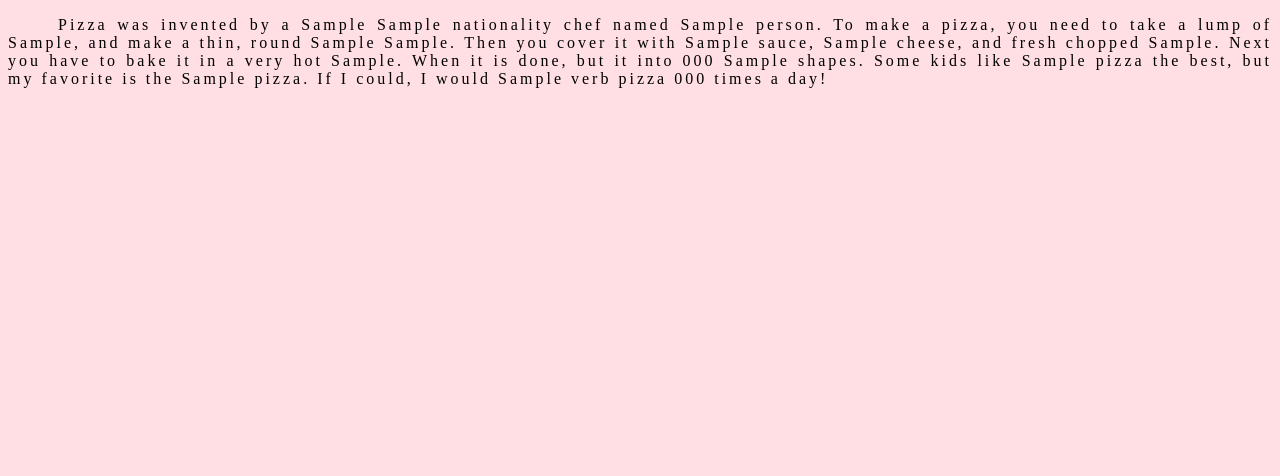
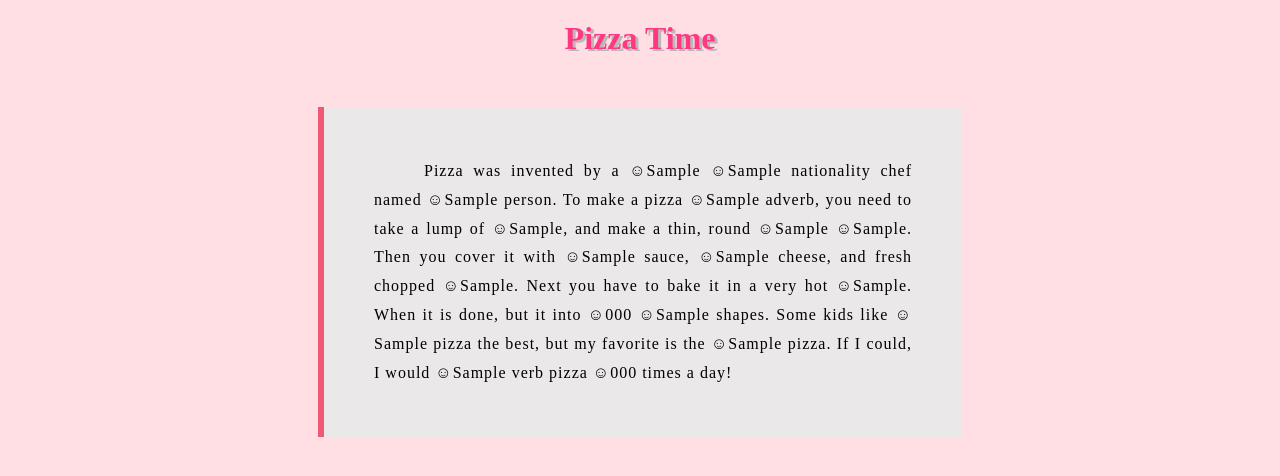
Before and after one commit to uyennguyen16900/Mad-Libs, a Python web app: template templates/story.html in a window 1280 px wide. Shown: the top 476 px of the page. Run offline with Jinja, Linux system fonts and the light colour scheme; the template is opened without the code that fills it: most values are stand-ins (such as "Sample title", 1, 10 or a date in 2020).

Commit message:
Center things in html pages and add color to titles

```diff
--- a/templates/madlibs.css
+++ b/templates/madlibs.css
@@ -10,9 +10,25 @@ input {
 }
 
 p {
-  border-style: dotted dashed solid double;
   text-indent: 50px;
   text-align: justify;
-  letter-spacing: 3px;
-  border: 5px;
+  letter-spacing: 1px;
+  border-left: 6px solid #f25773;
+  background-color: #ebe8e9;
+  /* width: 50%; */
+  margin: 30px;
+  line-height: 1.8;
+  padding: 50px;
 }
+
+h1 {
+  margin: 20px;
+  color: #ff3881;
+  text-shadow: 3px 2px #bab8b9;
+}
+
+.box {
+  margin-left: 280px;
+  margin-right: 280px;
+  margin-top: 50px;
+}
--- a/templates/madlibs.html
+++ b/templates/madlibs.html
@@ -1,5 +1,3 @@
-<!-- I borrowed mad libs story from https://www.google.com/search?q=mad+libs+story+funny&sa=X&biw=1440&bih=821&tbm=isch&source=iu&ictx=1&fir=uKoFmXxpPgD-WM%253A%252CVPsOyCfkHLdgYM%252C_&vet=1&usg=AI4_-kT5zEHX3rWL3Mps_-j5Av3bEBeZZw&ved=2ahUKEwinls7io6zkAhXFs54KHWEkBrYQ9QEwA3oECAQQDw#imgrc=Ef-SAFmZd3isHM:&vet=1 -->
-
 <!DOCTYPE html>
 <html lang="en" dir="ltr">
   <head>
@@ -8,10 +6,12 @@
     <link rel="stylesheet" href="madlibs.css">
   </head>
   <body>
+    <h1>Mad Libs</h1>
     <form action="/" method="POST">
       <input type="text" name="adj1" placeholder="adjective" required><br>
       <input type="text" name="nationality" placeholder="nationality" required><br>
       <input type="text" name="person" placeholder="person" required><br>
+      <input type="text" name="adverb" placeholder="adverb" required><br>
       <input type="text" name="noun1" placeholder="noun" required><br>
       <input type="text" name="adj2" placeholder="adjective" required><br>
       <input type="text" name="noun2" placeholder="noun" required><br>
--- a/templates/story.html
+++ b/templates/story.html
@@ -1,18 +1,23 @@
+<!-- I borrowed the story from https://www.google.com/search?q=mad+libs+story+funny&sa=X&biw=1440&bih=821&tbm=isch&source=iu&ictx=1&fir=uKoFmXxpPgD-WM%253A%252CVPsOyCfkHLdgYM%252C_&vet=1&usg=AI4_-kT5zEHX3rWL3Mps_-j5Av3bEBeZZw&ved=2ahUKEwinls7io6zkAhXFs54KHWEkBrYQ9QEwA3oECAQQDw#imgrc=Ef-SAFmZd3isHM:&vet=1 -->
+
 <!DOCTYPE html>
 <html lang="en" dir="ltr">
   <head>
     <meta charset="utf-8">
     <link rel="stylesheet" href="madlibs.css">
-    <title></title>
+    <title>Pizza</title>
   </head>
   <body>
-    <p>Pizza was invented by a {{adj1}} {{nationality}} chef named {{person}}.
-      To make a pizza, you need to take a lump of {{noun1}}, and make a thin, round {{adj2}} {{noun2}}.
-      Then you cover it with {{adj3}} sauce, {{adj4}} cheese, and fresh chopped {{plural_noun}}.
-      Next you have to bake it in a very hot {{noun3}}.
-      When it is done, but it into {{number1}} {{shapes}}.
-      Some kids like {{food1}} pizza the best, but my favorite is the {{food2}} pizza.
-      If I could, I would {{verb}} pizza {{number2}} times a day!
-    </p>
+    <h1 class="pizza">Pizza Time</h1>
+    <div class="box">
+      <p>Pizza was invented by a ☺{{adj1}} ☺{{nationality}} chef named ☺{{person}}.
+        To make a pizza ☺{{adverb}}, you need to take a lump of ☺{{noun1}}, and make a thin, round ☺{{adj2}} ☺{{noun2}}.
+        Then you cover it with ☺{{adj3}} sauce, ☺{{adj4}} cheese, and fresh chopped ☺{{plural_noun}}.
+        Next you have to bake it in a very hot ☺{{noun3}}.
+        When it is done, but it into ☺{{number1}} ☺{{shapes}}.
+        Some kids like ☺{{food1}} pizza the best, but my favorite is the ☺{{food2}} pizza.
+        If I could, I would ☺{{verb}} pizza ☺{{number2}} times a day!
+      </p>
+    </div>
   </body>
 </html>
```
